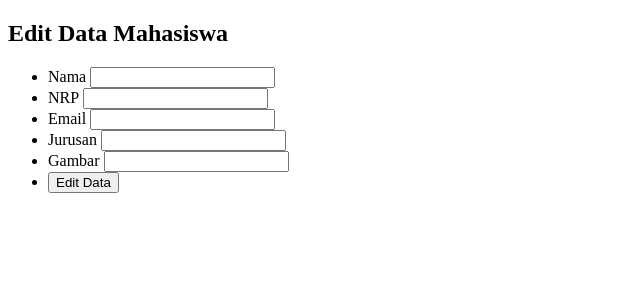
After one commit to kyasa422/Belajar-PHP, a PHP site: page /ubah.php?id=1 in a window 1280 px wide. The commit adds this page. Shown: the top 300 px of the page, without its empty margins (0-640 px from the left). Run offline with PHP 8.4, Linux system fonts and the light colour scheme; data that the repository does not hold is empty.

Commit message:
menambah fitur Update Data

```diff
--- a/pertemuan2/funtions.php
+++ b/pertemuan2/funtions.php
@@ -38,4 +38,33 @@
       mysqli_query($db, "DELETE FROM mahasiswa where id=$id");
       return mysqli_affected_rows($db);
   }
+
+
+
+  function ubah($data){
+    global $db;
+    $id = $data["id"];
+    $nama = htmlspecialchars($data["nama"]);
+    $nrp = htmlspecialchars($data["nrp"]);
+    $email = htmlspecialchars($data["email"]);
+
+    $jurusan=htmlspecialchars($data["jurusan"]);
+    $gambar= htmlspecialchars($data["gambar"]);
+
+         $query ="UPDATE  mahasiswa SET
+                 nama = '$nama',
+                 nrp = '$nrp',
+                 email ='$email',
+                 jurusan ='$jurusan',
+                 gambar ='$gambar'
+                 where id=$id
+                ";
+
+    mysqli_query($db,$query);
+
+    return mysqli_affected_rows($db);
+
+
+
+  }
 ?>
--- a/pertemuan2/index.php
+++ b/pertemuan2/index.php
@@ -47,7 +47,7 @@
 
         <td><?php echo $i;?></td>
         <td>
-            <a href="">ubah</a>|
+            <a href="ubah.php?id=<?= $row["id"]; ?>">ubah</a>|
             <a href="hapus.php?id=<?= $row["id"]; ?>" onclick="return confirm('Apakah anda yakin ingin menghapus? ');">hapus</a>
         </td>
         <td><img src="../pertemuan1/img/<?php echo $row["gambar"]; ?>" width="50px"></td>
--- /dev/null
+++ b/pertemuan2/ubah.php
@@ -0,0 +1,83 @@
+<?php
+require 'funtions.php';
+
+// ambil data dari URL id
+$id=$_GET["id"];
+
+// query data mahasiswa berdasarkan id
+$mhs = query("SELECT * FROM mahasiswa WHERE  id=$id")[0];
+
+if( isset($_POST["submit"])){
+
+
+
+
+    //cek data apakah berhasil di ubah atau tidak
+     if( ubah($_POST)>0){
+        echo"
+        <script>
+            alert('data berhasil di ubah !');
+            document.location.href ='index.php';
+        </script>
+        ";
+
+     }else{
+         echo"
+        <script>
+            alert('data gagal di ubah !');
+            document.location.href ='index.php';
+        </script>
+        ";
+     }
+}
+
+
+
+?>
+
+<!DOCTYPE html>
+<html lang="en">
+<head>
+    <meta charset="UTF-8">
+    <meta http-equiv="X-UA-Compatible" content="IE=edge">
+    <meta name="viewport" content="width=device-width, initial-scale=1.0">
+    <title>Tambah Data</title>
+</head>
+<body>
+    <h2>Edit Data Mahasiswa</h2>
+
+    <form action="" method="post">
+        <input type="hidden" name="id" value="<?= $mhs["id"]; ?>">
+        <ul>
+            <li>
+                <label for="nama"> Nama </label>
+                <input type="text" name="nama" id="nama" required
+                value="<?= $mhs["nama"] ?>" >
+
+            </li>
+            <li>
+                <label for="nrp"> NRP</label>
+                <input type="text" name="nrp" id="nrp" required
+                value="<?= $mhs["nrp"] ?>">
+            </li>
+            <li>
+                <label for="email">Email</label>
+                <input type="text" name="email" id="email" required
+                value="<?= $mhs["email"] ?>">
+            </li>
+            <li>
+                <label for="">Jurusan</label>
+                <input type="text" name="jurusan" id="jurusan" required
+                value="<?= $mhs["jurusan"] ?>">
+            </li>
+            <li>
+                <label for="gambar">Gambar</label>
+                <input type="text" name="gambar" id="gambar" required
+                value="<?= $mhs["gambar"] ?>">
+            </li>
+            <li> <button type="submit" name="submit"> Edit Data</button></li>
+        </ul>
+
+    </form>
+</body>
+</html>
```
